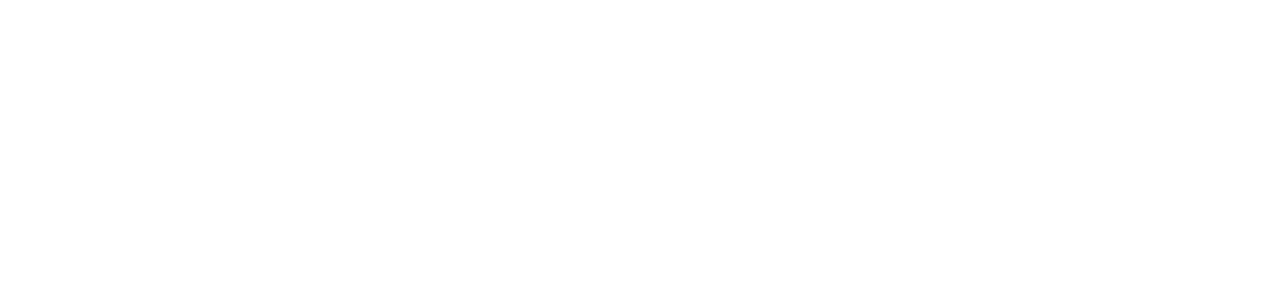
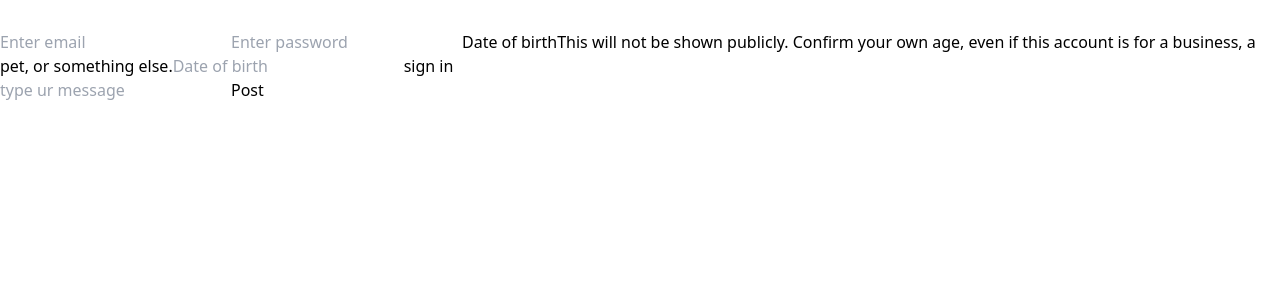
Before and after one commit to ganeshkondaka/twitterrclone_frontend, a React (Vite) app: page / in a window 1280 px wide. Shown: the top 300 px of the page. Built offline with nearby package versions, Linux system fonts and the light colour scheme.

Commit message:
added the postteet form and button

```diff
--- a/src/App.tsx
+++ b/src/App.tsx
@@ -1,6 +1,7 @@
 import './App.css'
 import Homepage from './components/Homepage'
 import Landingpage from './components/Landingpage'
+import Posttweet_form from './components/Posttweet_form'
 import Signin from './components/Signin'
 import Signup from './components/Signup'
 
@@ -9,9 +10,9 @@
     <div>
       {/* <Landingpage></Landingpage> */}
       {/* <Signup></Signup> */}
-      {/* <Signin></Signin> */}
+      <Signin></Signin>
       <Homepage></Homepage>
-
+    <Posttweet_form></Posttweet_form>
     </div>
   )
 }
--- a/src/components/Homepage.tsx
+++ b/src/components/Homepage.tsx
@@ -21,10 +21,10 @@
             const headers = {
                 Authorization: token,
             };
-            // const response = await axios.get("http://localhost:3000/api/prod/alltweets",{headers});
-            const response = await axios.get("http://localhost:3000/api/prod/alltweets");
+            const response = await axios.get("http://localhost:3000/api/prod/alltweets",{headers});
+            // const response = await axios.get("http://localhost:3000/api/prod/alltweets");
             settweets(response.data.data)
-            console.log(tweets)
+
 
         } catch (error) {
             console.error('Error fetching chat data:', error);
--- /dev/null
+++ b/src/components/Postbutton.tsx
@@ -0,0 +1,7 @@
+export default function Postbutton() {
+  return (
+    <div>
+        <button>+</button>
+    </div>
+  )
+}
--- /dev/null
+++ b/src/components/Posttweet_form.tsx
@@ -0,0 +1,44 @@
+import axios from "axios";
+import { useState } from "react"
+
+export default function Posttweet_form() {
+  const [username, setusername] = useState(localStorage.getItem("loggedInUser"))
+  const [tweet, settweet] = useState("");
+
+  const handlesubmit = async (e: React.FormEvent<HTMLFormElement>) => {
+    e.preventDefault();
+    try {
+      if (!username || !tweet) {
+        return console.log(" insifficient data")
+      }
+      const token = localStorage.getItem("token")
+      if (!token) {
+          throw new Error("token not found");
+      }
+      const headers = {
+          Authorization: token,
+      };
+      const response = await axios.post("http://localhost:3000/api/prod/posttweet", { username, tweet },{headers})
+      console.log(response)
+      settweet("")
+    } catch {
+
+    }
+  }
+  return (
+    <div>
+      <form onSubmit={handlesubmit}>
+        <div>{username}</div>
+        <input
+              type="text"
+              placeholder='type ur message'
+              className='massageinput'
+              value={tweet}
+              onChange={(e) => settweet(e.target.value)}
+              required
+            />
+        <button type="submit">Post</button>
+      </form>
+    </div>
+  )
+}
--- a/src/components/Signin.tsx
+++ b/src/components/Signin.tsx
@@ -1,7 +1,37 @@
+import { useState } from "react";
+import axios from "axios";
+
 export default function Signin() {
-  return (
-    <div>
+    const [email, setemail] = useState("");
+    const [password, setpassword] = useState("");
+
+    const handlesubmit = async (e : React.FormEvent<HTMLFormElement>) => {
+        e.preventDefault();
+        try {
+            if (!email || !password) {
+                return console.log(" insifficient data")
+            }
+            const response = await axios.post("http://localhost:3000/api/auth/login",{email,password})
+            console.log(response)
+            const{success,jwttoken,name,error,msg}=response.data;
+            if (success) {
+                localStorage.setItem('token', jwttoken);
+                localStorage.setItem('loggedInUser', name);
+                console.log("token is ;",jwttoken,"name is :",name)
+
+            } else if (error) {
+                console.log(error);
+            } else {
+                console.log(error);
+            }
+        } catch (error) {
+            console.log(error);
+        }
+    }
+
+    return (
         <div>
+            <div>
                 <img src="../src/assets/xlogo.svg" alt="x logo" />
             </div>
 
@@ -12,14 +42,24 @@
             </div> */}
 
             <div>
-                <form action="">
+                <form onSubmit={handlesubmit}>
 
-                    <input type="text" placeholder="email" />
-                    <input type="text" placeholder="password" />
+                    <input
+                        type="email"
+                        placeholder='Enter email'
+                        value={email}
+                        onChange={(e) => setemail(e.target.value)}
+                        required />
+                    <input
+                        type="password"
+                        placeholder='Enter password'
+                        value={password}
+                        onChange={(e) => setpassword(e.target.value)}
+                        required />
                     <label htmlFor="">Date of birth</label>
                     <label htmlFor="">This will not be shown publicly. Confirm your own age, even if this account is for a business, a pet, or something else.</label>
                     <input type="text" placeholder="Date of birth" />
-
+                    <button type="submit" >sign in</button>
                     {/* <span>
                         <select name="" id="">
 
@@ -28,6 +68,6 @@
                 </form>
             </div>
             <div></div>
-    </div>
-  )
+        </div>
+    )
 }
--- a/src/components/Signup.tsx
+++ b/src/components/Signup.tsx
@@ -13,12 +13,13 @@
 
             <div>
                 <form action="">
-                    <input type="text" placeholder="name" />
+                    <input type="text" placeholder="username" />
                     <input type="text" placeholder="email" />
+                    <input type="text" placeholder="password" />
                     <label htmlFor="">Date of birth</label>
                     <label htmlFor="">This will not be shown publicly. Confirm your own age, even if this account is for a business, a pet, or something else.</label>
-                    <input type="text" placeholder="Date of birth" />
-
+                    {/* <input type="text" placeholder="Date of birth" /> */}
+                    <button type="submit">Register</button>
                     {/* <span>
                         <select name="" id="">
 
```
